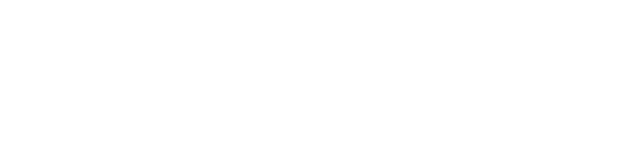
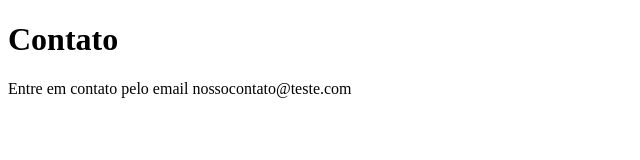
Before and after one commit to CarolinaPuig/sistema-de-cadastro, a plain HTML site: page contato.html in a window 1280 px wide. Shown: the whole page, without its empty margins (0-640 px from the left). Drawn offline with Linux system fonts and the light colour scheme.

Commit message:
adicionando email de contato

```diff
--- a/contato.html
+++ b/contato.html
@@ -7,6 +7,7 @@
     <title>Contato</title>
 </head>
 <body>
-
+    <h1>Contato</h1>
+    <p>Entre em contato pelo email nossocontato@teste.com</p>
 </body>
 </html>
```
